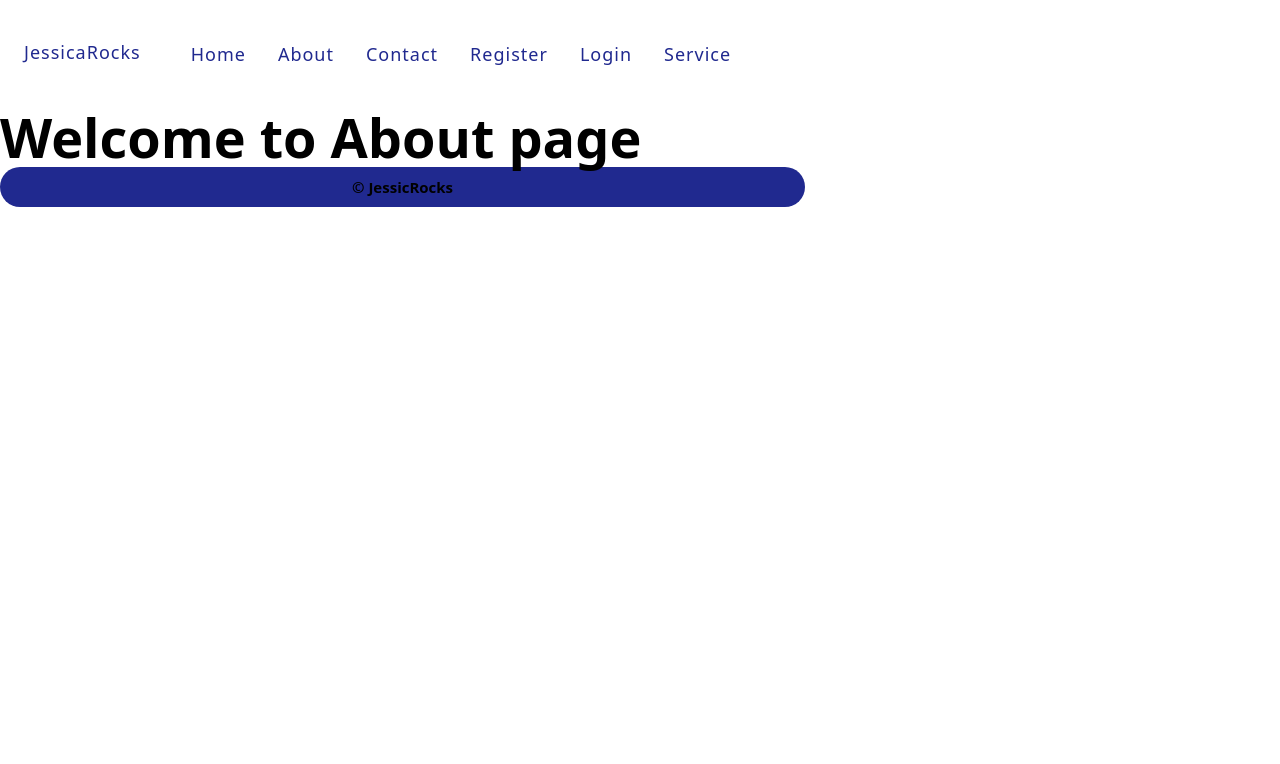
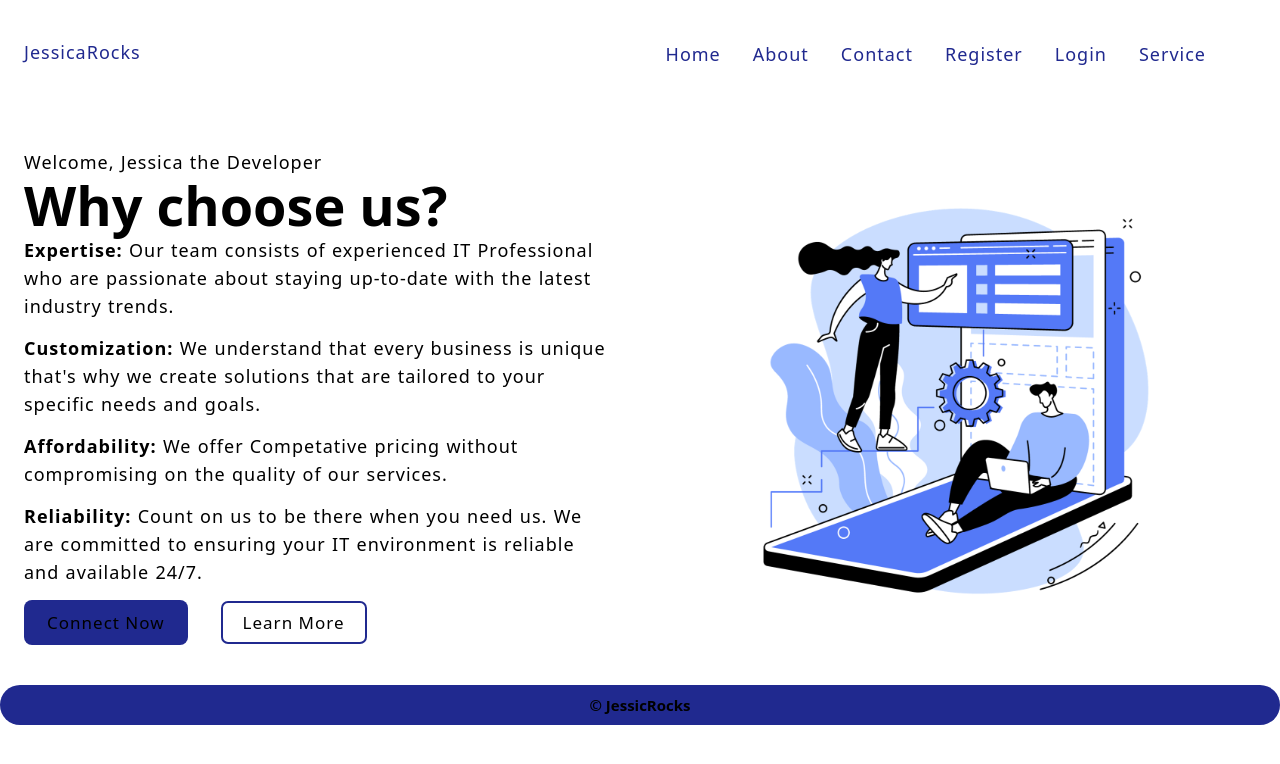
Before and after one commit to ekta146verma/ServiceMern, a React (Vite) app in the folder Client/: page /about in a window 1280 px wide. Shown: the top 764 px of the page. Built offline with nearby package versions, Linux system fonts and the light colour scheme.

Commit message:
About page Completed

```diff
--- a/Client/src/Pages/About.jsx
+++ b/Client/src/Pages/About.jsx
@@ -1,7 +1,38 @@
 export const About = ()=>{
     return (
-        <h1>
-            Welcome to About page
-        </h1>
+        <>
+            <section className="section-hero">
+                    <div className="container grid grid-two-cols">
+                        <div className="hero-content">
+                            <p>Welcome, Jessica the Developer</p>
+                            <h1>Why choose us?</h1>
+                            <p><b>Expertise:</b> Our team consists of experienced IT Professional who are passionate about staying up-to-date with the latest industry trends.</p>
+                            <br/>
+                            <p><b>Customization:</b> We understand that every business is unique that's why we create solutions that are tailored to your specific needs and goals.</p>
+                            <br/>
+                            <p><b>Affordability:</b> We offer Competative pricing without compromising on the quality of our services.</p>
+                            <br/>
+                            <p><b>Reliability:</b> Count on us to be there when you need us. We are committed to ensuring your IT environment is reliable and available 24/7.</p>
+                            <br/>
+                            <div className="btn btn-group">
+                                <a href="/contact">
+                                    <button className="btn">connect now</button>
+                                </a>
+                                <a href="/service">
+                                    <button className="btn secondary-btn">Learn more</button>
+                                </a>
+                            </div>
+                        </div>
+                        <div className="hero-image">
+                            <img
+                                src="/images/about.png"
+                                alt="hommie"
+                                width="400"
+                                height="500"
+                            />
+                        </div>
+                    </div>
+                </section>
+        </>
     )
 }
--- a/Client/src/Pages/Home.jsx
+++ b/Client/src/Pages/Home.jsx
@@ -75,7 +75,7 @@
                         </div>
 
                     </div>
-                </section>
+            </section>
         </>
     )
 }
```
